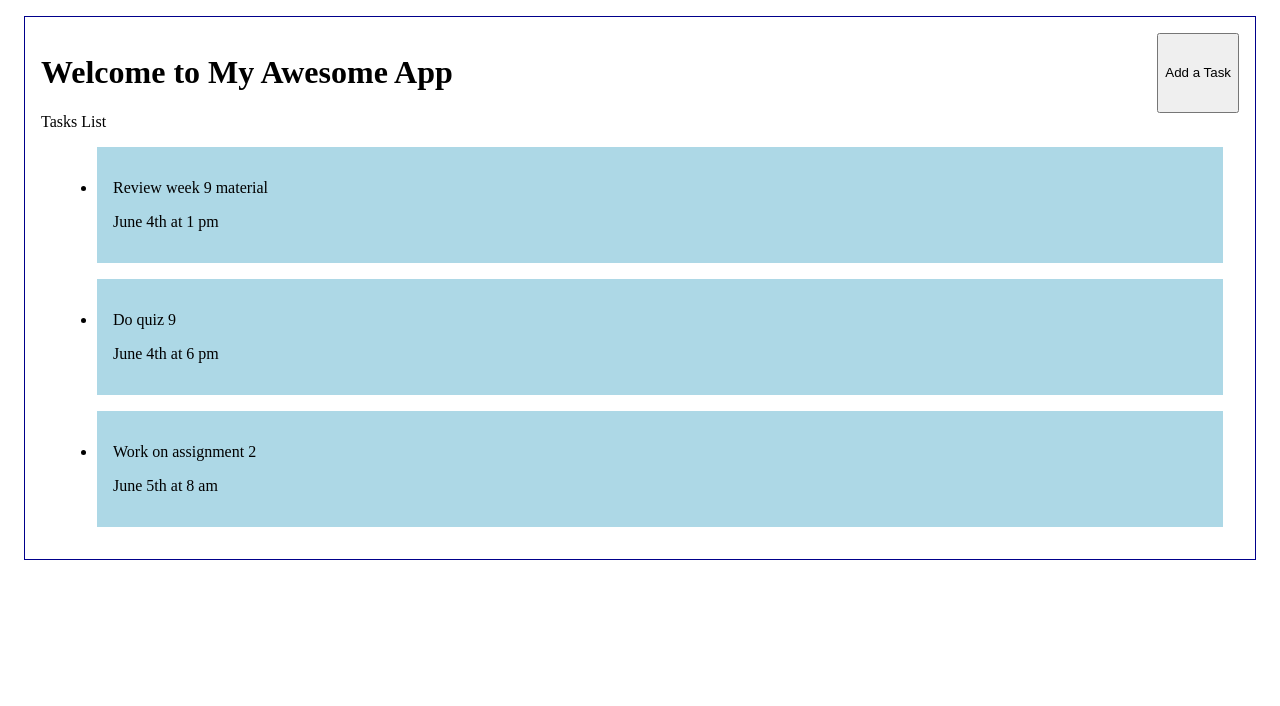
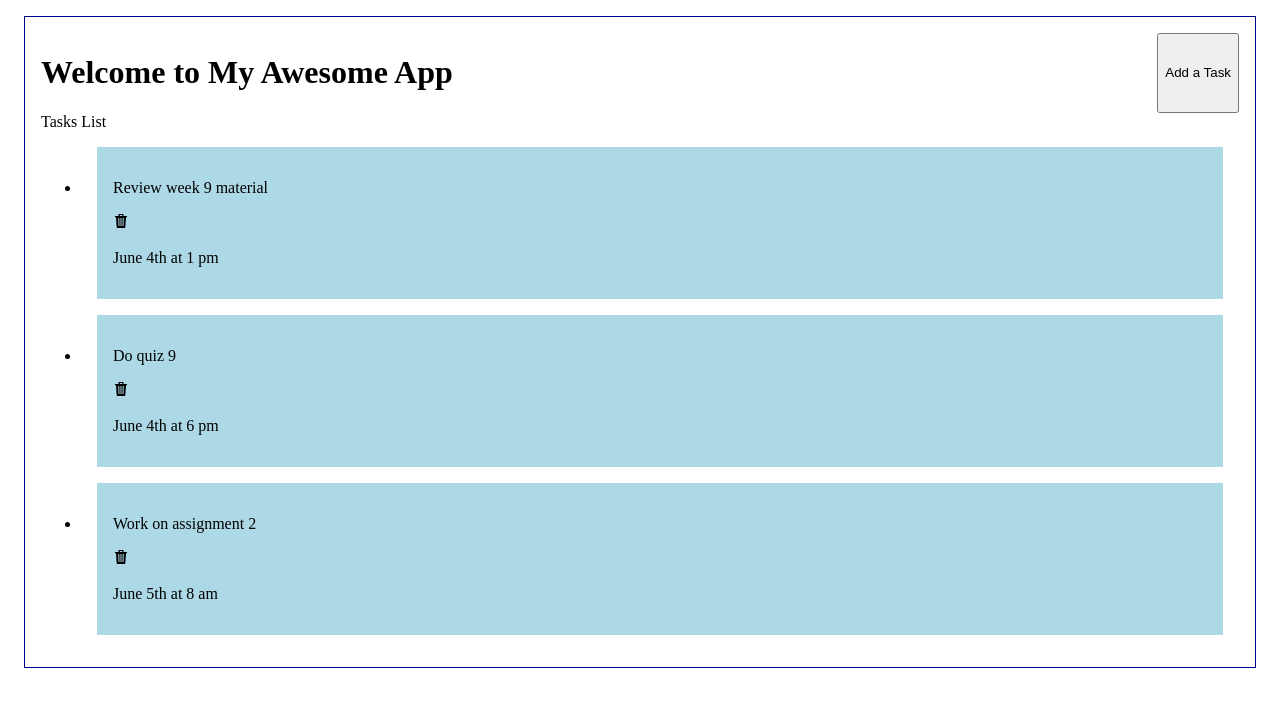
Before and after one commit to Ying29-Wang/CS5610, a React (Vite) app in the folder week9/my-react-app/: page / in a window 1280 px wide. Shown: the top 706 px of the page. Built offline with nearby package versions, Linux system fonts and the light colour scheme.

Commit message:
add delete task function and show content if no tasks left

```diff
--- a/week9/my-react-app/package.json
+++ b/week9/my-react-app/package.json
@@ -11,7 +11,8 @@
   },
   "dependencies": {
     "react": "^19.0.0",
-    "react-dom": "^19.0.0"
+    "react-dom": "^19.0.0",
+    "react-icons": "^5.5.0"
   },
   "devDependencies": {
     "@eslint/js": "^9.21.0",
--- a/week9/my-react-app/src/components/Task.jsx
+++ b/week9/my-react-app/src/components/Task.jsx
@@ -1,10 +1,18 @@
 import React from "react";
+import { IoTrashSharp } from "react-icons/io5";
 
-export default function Task({taskObj}) {
+export default function Task({ taskObj, onDelete }) {
+    function deletePressed() {
+        // console.log("delete pressed");
+        onDelete(taskObj.id)
+    }
     return (
-        <li className="taskContainer">
-            <div>
-                <p>{taskObj.title}</p>
+        <li>
+            <div className="taskContainer">
+                <div className="taskTitleStatus">
+                    <p>{taskObj.title}</p>
+                    <IoTrashSharp onClick={deletePressed}/>
+                </div>
                 <p>{taskObj.date}</p>
             </div>
         </li>
--- a/week9/my-react-app/src/components/TasksList.jsx
+++ b/week9/my-react-app/src/components/TasksList.jsx
@@ -20,11 +20,20 @@ export default function TasksList() {
         },
     ]);
 
-return (
+    function deleteTask(deletedId) {
+        // setTasks(tasks.filter((task) => task.id !== taskId));
+        console.log("delete pressed", deletedId);
+        const newArray = tasks.filter((task) => task.id !== deletedId);
+        setTasks(newArray);
+    }
+
+    return tasks.length === 0 ? (
+        <p>No tasks to show</p>
+    ) : (
         <> Tasks List
             <ul>
                 {tasks.map((task) => {
-                return <Task key={task.id} taskObj={task} />;
+                    return <Task key={task.id} taskObj={task} onDelete={deleteTask} />;
                 })}
             </ul>
 
--- a/week9/my-react-app/src/index.css
+++ b/week9/my-react-app/src/index.css
@@ -15,3 +15,9 @@
   padding: 1em;
   margin: 1em;
 }
+
+.taskTitleStauts {
+  display: flex;
+  justify-content: space-between;
+  align-items: center;
+}
```
Also changed, not shown: 1 other file (tests, documents, lock files or other folders). Lines whose indentation alone changed are shown as unchanged.
